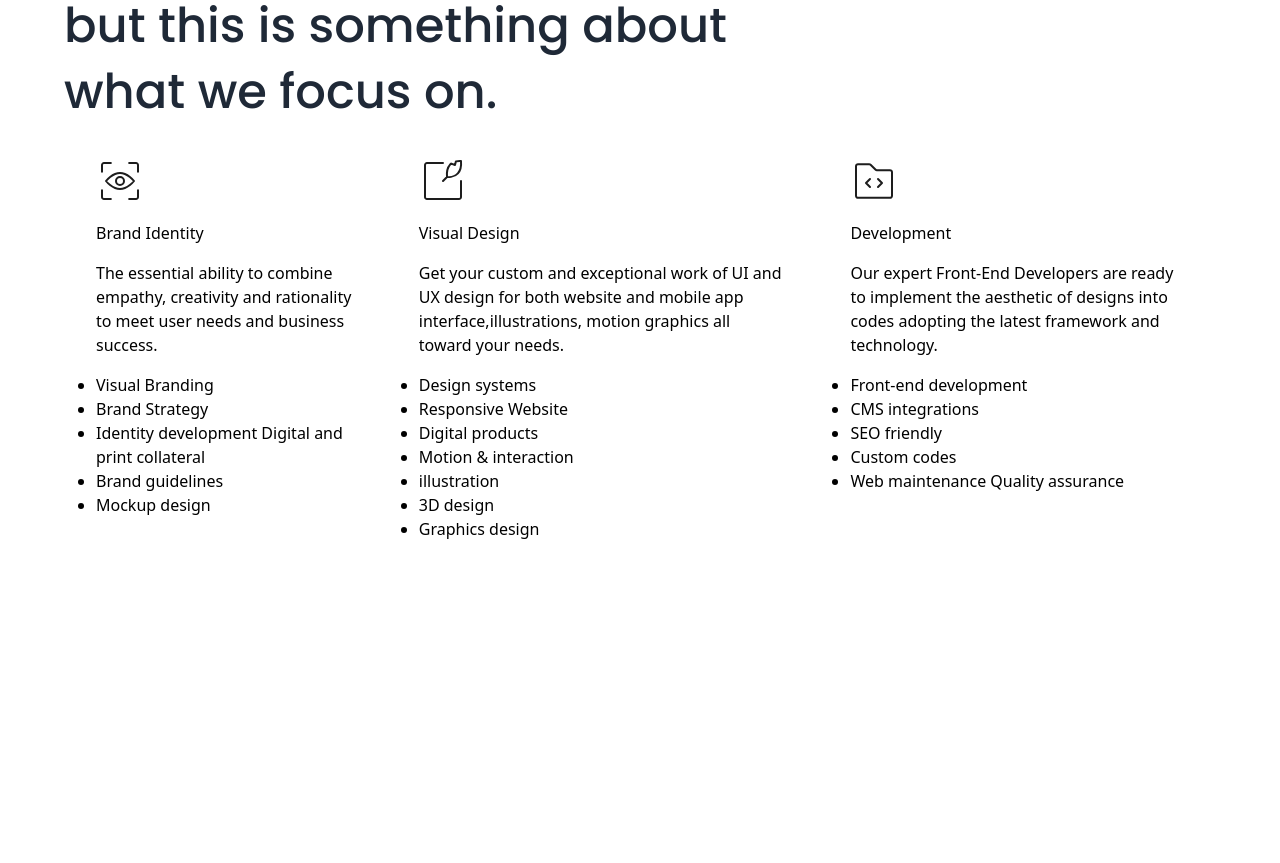
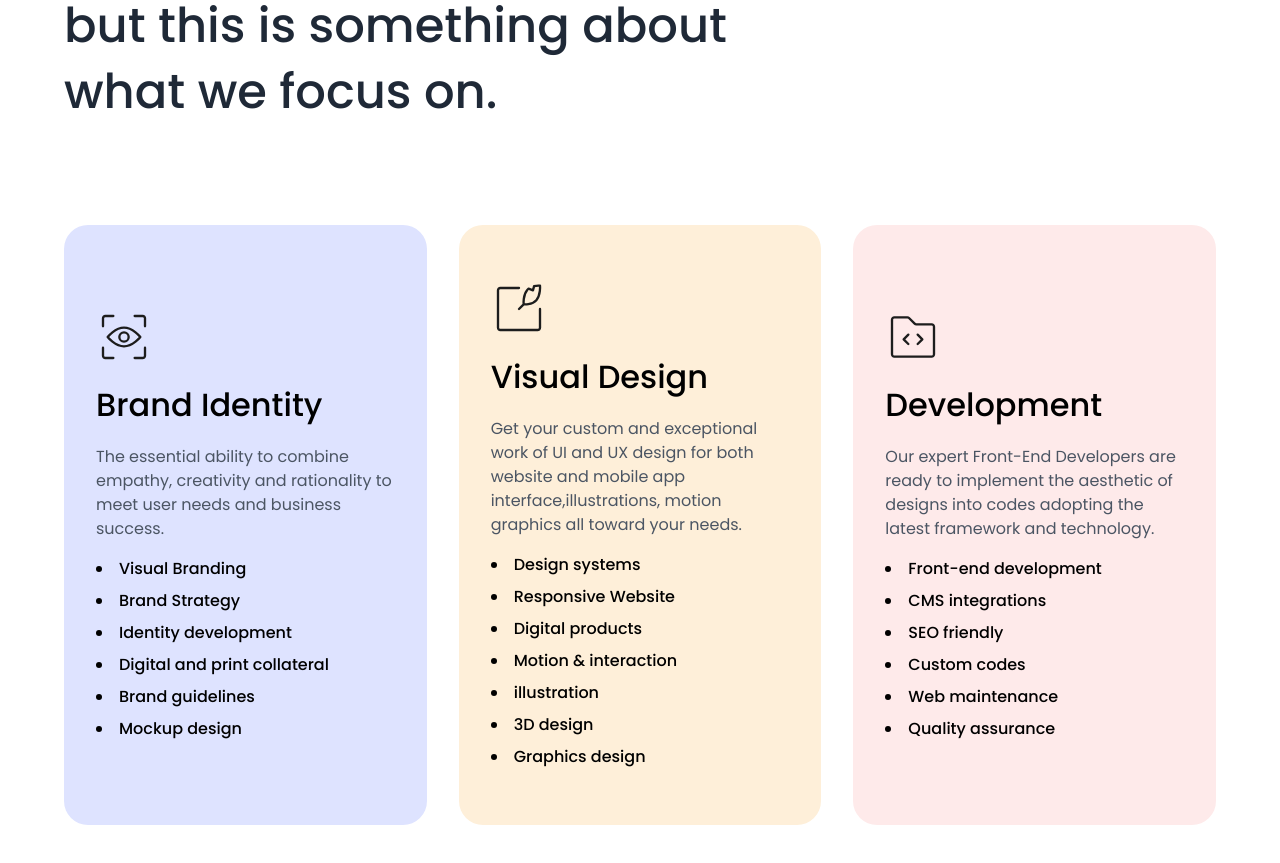
Before and after one commit to TerminalTigerr/DesignGenius-Labs, a React (Vite) app: page / in a window 1280 px wide. Shown: the part 2800-3663 px from the top of the page. Before the commit the page ends 3533 px from the top, so only its background shows below. Built offline with nearby package versions, Linux system fonts and the light colour scheme.

Commit message:
services res complete

```diff
--- a/src/components/services.jsx
+++ b/src/components/services.jsx
@@ -4,31 +4,16 @@ import { services } from '../helpers/static-texts';
 class Services extends Component {
 
   render() {
-		let classes =['flex flex-col items-start justify-center space-y-4 p-[32px]']
-
-		{services.forEach((service) => {
-			if(service.id === 1) {
-				classes += `bg-green`
-			}
-
-			else if(service.id === 2) {
-				if(service.id == 2) {
-					classes += 'bg-red'
-				}
-			}
-			else {
-				classes += 'bg-yellow'
-			}
-		})}
     return (
 			<section id="services"
 				className='bg-white relative'>
-        <div className='flex flex-col justify-center items-start px-6 py-16 sm:py-40 sm:px-16'>
-					<div className='flex flex-col justify-center items-start space-y-5' >
+        <div className='flex flex-col justify-center items-start px-6 py-[200px] sm:py-40 sm:px-16'>
+					<div className='flex flex-col justify-center items-start space-y-5 mb-[100px]' >
 						<p className=' text-sm uppercase text-gray-800 font-poppins font-medium tracking-[7px]'>
 							Services
 						</p>
-						<h1 className='text-gray-800 font-poppins font-medium sm:text-5xl sm:leading-snug text-4xl leading-tight'>
+						<h1 className='text-gray-800 font-poppins font-medium sm:text-5xl
+							sm:leading-snug text-4xl leading-tight'>
 							It's not about limitations,
 							<br className='sm:block hidden'/> but this is something
 							about <br className='sm:block hidden'/> what we focus on.
@@ -36,17 +21,19 @@ class Services extends Component {
 					</div>
 
 					<div className='flex flex-col sm:flex-row justify-center items-center'>
-						<div className='flex flex-col sm:flex-row justify-center items-start'>
+						<div className='flex flex-col md:flex-row justify-center items-center md:space-x-8 md:space-y-0 space-y-8'>
 							{services.map((service) => (
-								<div key={service.id} className='flex flex-col items-start justify-center space-y-4 p-[32px]'>
-									<img src={service.img} alt='brand' key={service.id}/>
-									<h2 key={service.id}>
+								<div key={service.id}
+									className={`flex flex-col items-start justify-center space-y-4 p-[32px] md:w-1/3 h-[600px] rounded-3xl
+									${service.id === 1 ? 'bg-serviceBlue': service.id === 2 ? 'bg-serviceYellow':'bg-servicePink'}`}>
+									<img src={service.img} alt='brand' key={service.id} className='text-black w-14 h-14'/>
+									<h2 key={service.id} className='text-black text-[32px] font-medium font-poppins'>
 										{service.title}
 									</h2>
-									<p key={service.id}>
+									<p key={service.id} className='text-gray-600 text-base font-poppins'>
 										{service.description}
 									</p>
-									<ul key={service.id} className=' list-disc'>
+									<ul key={service.id} className='list-inside list-disc text-black font-poppins text-base space-y-2 font-medium'>
 										{service.servicesList.map( (item) => (
 											<li key={service.id}>{item}</li>
 										))}
--- a/src/helpers/static-texts.js
+++ b/src/helpers/static-texts.js
@@ -47,7 +47,7 @@ export const services = [
 		img: eye,
 		title: 'Brand Identity',
 		description: 'The essential ability to combine empathy, creativity and rationality to meet user needs and business success.',
-		servicesList: ['Visual Branding', 'Brand Strategy', 'Identity development Digital and print collateral',
+		servicesList: ['Visual Branding', 'Brand Strategy', 'Identity development' ,'Digital and print collateral',
 						'Brand guidelines', 'Mockup design'],
 	},
 	{
@@ -64,6 +64,6 @@ export const services = [
 		title: 'Development',
 		description: 'Our expert Front-End Developers are ready to implement the aesthetic of designs into codes adopting the latest framework and technology.',
 		servicesList: ['Front-end development','CMS integrations' ,'SEO friendly' ,'Custom codes'	,
-						'Web maintenance Quality assurance'],
+						'Web maintenance', 'Quality assurance'],
 	},
 ]
```
